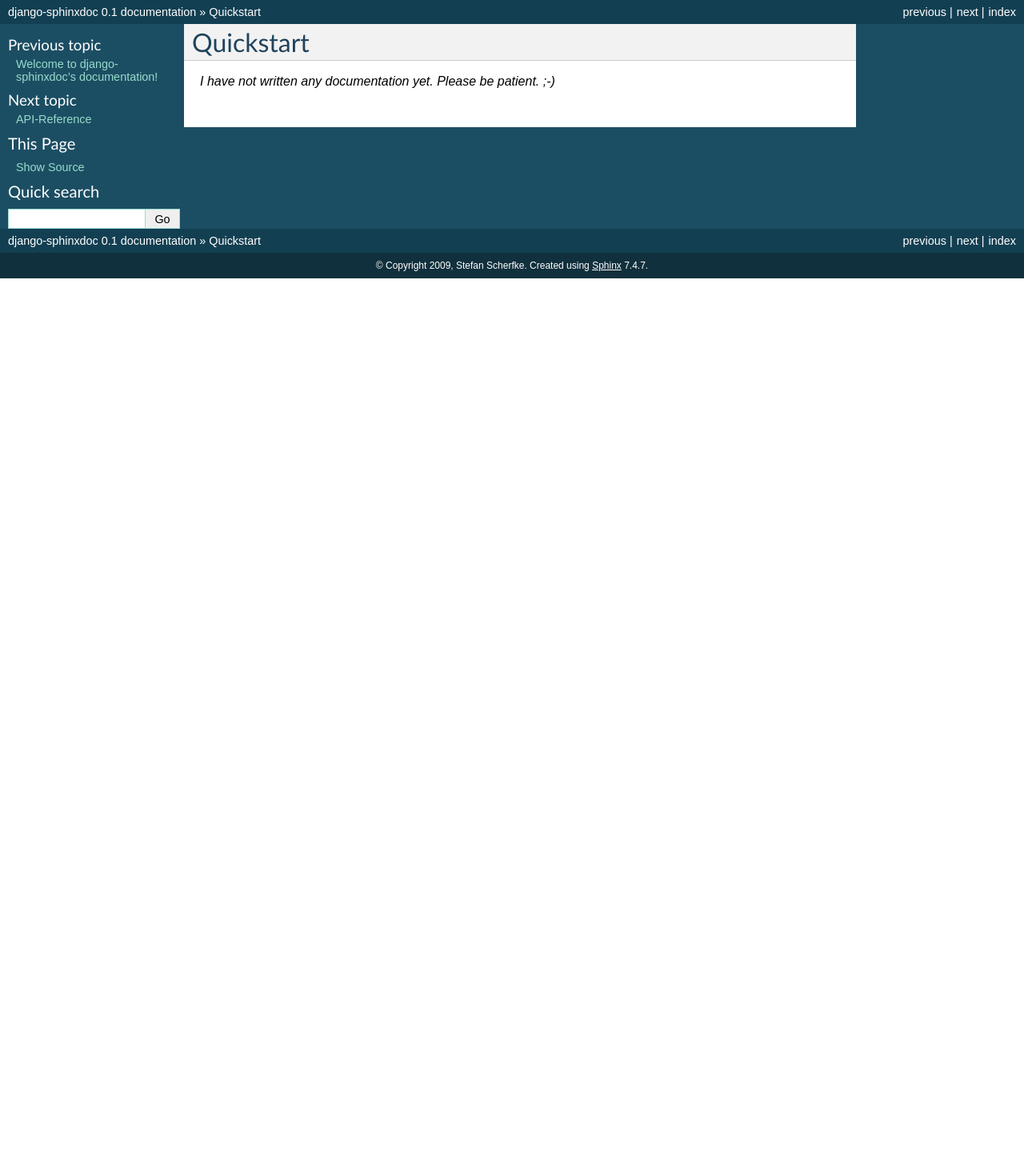
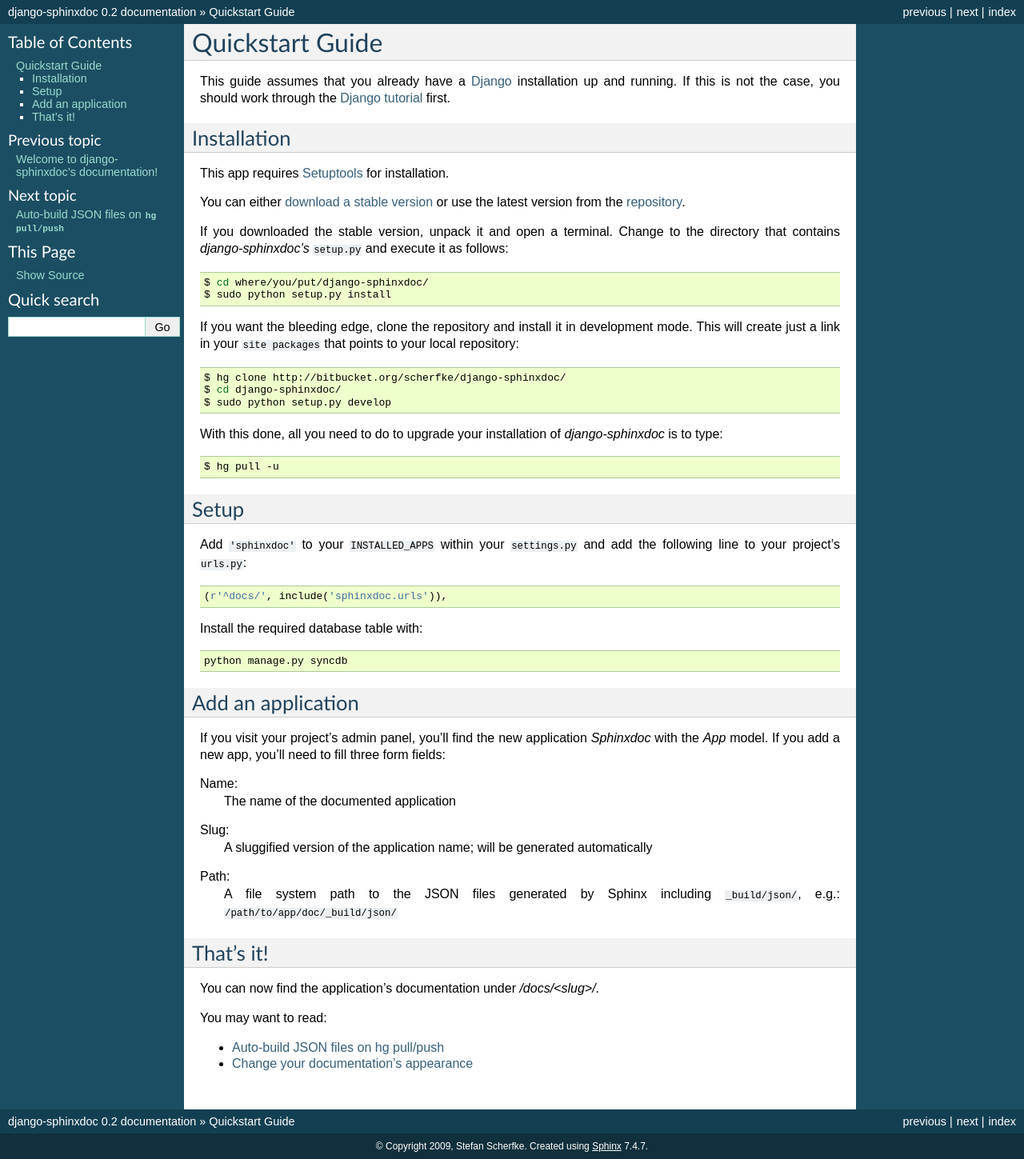
Before and after one commit to insurgency/django-sphinxdoc, a Sphinx documentation site: the page built from doc/quickstart.txt, in a window 1280 px wide. Shown: the whole page at 80% size. Built offline with Sphinx 7.4.7, drawn with Linux system fonts in a browser that asks for light colours; before the commit the page ends 900 px from its top, so only the background shows below that.

```diff
--- /dev/null
+++ b/doc/autobuild.txt
@@ -0,0 +1,44 @@
+.. _autobuild:
+
+Auto-build JSON files on ``hg pull/push``
+=========================================
+
+If you use `Mercurial (hg) <http://selenic.com/mercurial/>`_ for the application
+you are documenting, you can automatically call ``sphinx-build`` each time you
+push or pull to the clone on your webserver (the same machine running
+your Django project).
+
+You need two things to accomplish this:
+
+1. A script that performs the build
+2. Make ``hg`` call that script
+
+The build script
+----------------
+
+A good place for the script is the ``.hg/`` directory of your repository on the server. Change to that directory and create a file called ``makedoc``:
+
+.. sourcecode:: bash
+
+    #! /bin/bash
+
+    cd /path/to/your/repo
+    hg up
+    cd /path/to/your/repo/doc
+    make json
+
+Make ``hg`` call that script
+----------------------------
+
+Open ``.hg/hgrc`` in your favorite editor and add the following lines to it:
+
+.. sourcecode:: cfg
+
+    [hooks]
+    changegroup = /path/to/your/repo/.hg/makedoc
+
+Done
+----
+
+Now, each time the repository is modified via a pull or push command, the
+documentation will be updated automatically.
--- a/doc/conf.py
+++ b/doc/conf.py
@@ -48,9 +48,9 @@ copyright = u'2009, Stefan Scherfke'
 # built documents.
 #
 # The short X.Y version.
-version = '0.1'
+version = '0.2'
 # The full version, including alpha/beta/rc tags.
-release = '0.1'
+release = '0.2'
 
 # The language for content autogenerated by Sphinx. Refer to documentation
 # for a list of supported languages.
--- a/doc/index.txt
+++ b/doc/index.txt
@@ -12,7 +12,10 @@ Contents:
     :maxdepth: 2
 
     quickstart
+    autobuild
+    change_appearance
     ref/index
+
 
 Indices and tables
 ==================
--- a/doc/quickstart.txt
+++ b/doc/quickstart.txt
@@ -1,6 +1,93 @@
 .. _quickstart:
 
-Quickstart
-==========
+Quickstart Guide
+================
 
-*I have not written any documentation yet. Please be patient. ;-)*
+This guide assumes that you already have a `Django
+<http://www.djangoproject.com/>`_ installation up and running. If this is not
+the case, you should work through the `Django tutorial
+<http://docs.djangoproject.com/en/dev/intro/install/#intro-install>`_ first.
+
+
+Installation
+------------
+
+This app requires `Setuptools <http://pypi.python.org/pypi/setuptools>`_ for
+installation.
+
+You can either `download a stable version
+<http://bitbucket.org/scherfke/django-sphinxdoc/downloads/>`_ or use the latest
+version from the `repository <http://bitbucket.org/scherfke/django-sphinxdoc/src/>`_.
+
+If you downloaded the stable version, unpack it and open a terminal. Change to
+the directory that contains *django-sphinxdoc’s* ``setup.py`` and execute it as
+follows:
+
+.. sourcecode:: bash
+
+    $ cd where/you/put/django-sphinxdoc/
+    $ sudo python setup.py install
+
+If you want the bleeding edge, clone the repository and install it in
+development mode. This will create just a link in your ``site packages`` that
+points to your local repository:
+
+.. sourcecode:: bash
+
+    $ hg clone http://bitbucket.org/scherfke/django-sphinxdoc/
+    $ cd django-sphinxdoc/
+    $ sudo python setup.py develop
+
+With this done, all you need to do to upgrade your installation of
+*django-sphinxdoc* is to type:
+
+.. sourcecode:: bash
+
+   $ hg pull -u
+
+
+Setup
+-----
+
+Add ``'sphinxdoc'`` to your ``INSTALLED_APPS`` within your
+``settings.py`` and add the following line to your project’s ``urls.py``:
+
+.. sourcecode:: python
+
+    (r'^docs/', include('sphinxdoc.urls')),
+
+Install the required database table with:
+
+.. sourcecode:: bash
+
+    python manage.py syncdb
+
+
+Add an application
+------------------
+
+If you visit your project’s admin panel, you’ll find the new application
+*Sphinxdoc* with the *App* model. If you add a new app, you’ll need to fill
+three form fields:
+
+Name:
+    The name of the documented application
+
+Slug:
+    A sluggified version of the application name; will be generated
+    automatically
+
+Path:
+    A file system path to the JSON files generated by Sphinx including
+    ``_build/json/``, e.g.: ``/path/to/app/doc/_build/json/``
+
+
+That’s it!
+----------
+
+You can now find the application’s documentation under */docs/<slug>/*.
+
+You may want to read:
+
+* :ref:`autobuild`
+* :ref:`change_appearance`
--- a/setup.py
+++ b/setup.py
@@ -8,7 +8,7 @@ import lastfm
 
 
 setup(name='django-sphinxdoc',
-    version=lastfm.__version__,
+    version=sphinxdoc.__version__,
     description='Easily integrate Sphinx documentation into your website.',
     author='Stefan Scherfke',
     author_email='',
--- a/sphinxdoc/__init__.py
+++ b/sphinxdoc/__init__.py
@@ -0,0 +1,3 @@
+# encoding: utf-8
+
+__version__ = '0.2'
```
Also changed, not shown: CHANGELOG.txt (+7 -1 lines), doc/change_appearance.txt (added, +83 -0 lines), 1 other file.
